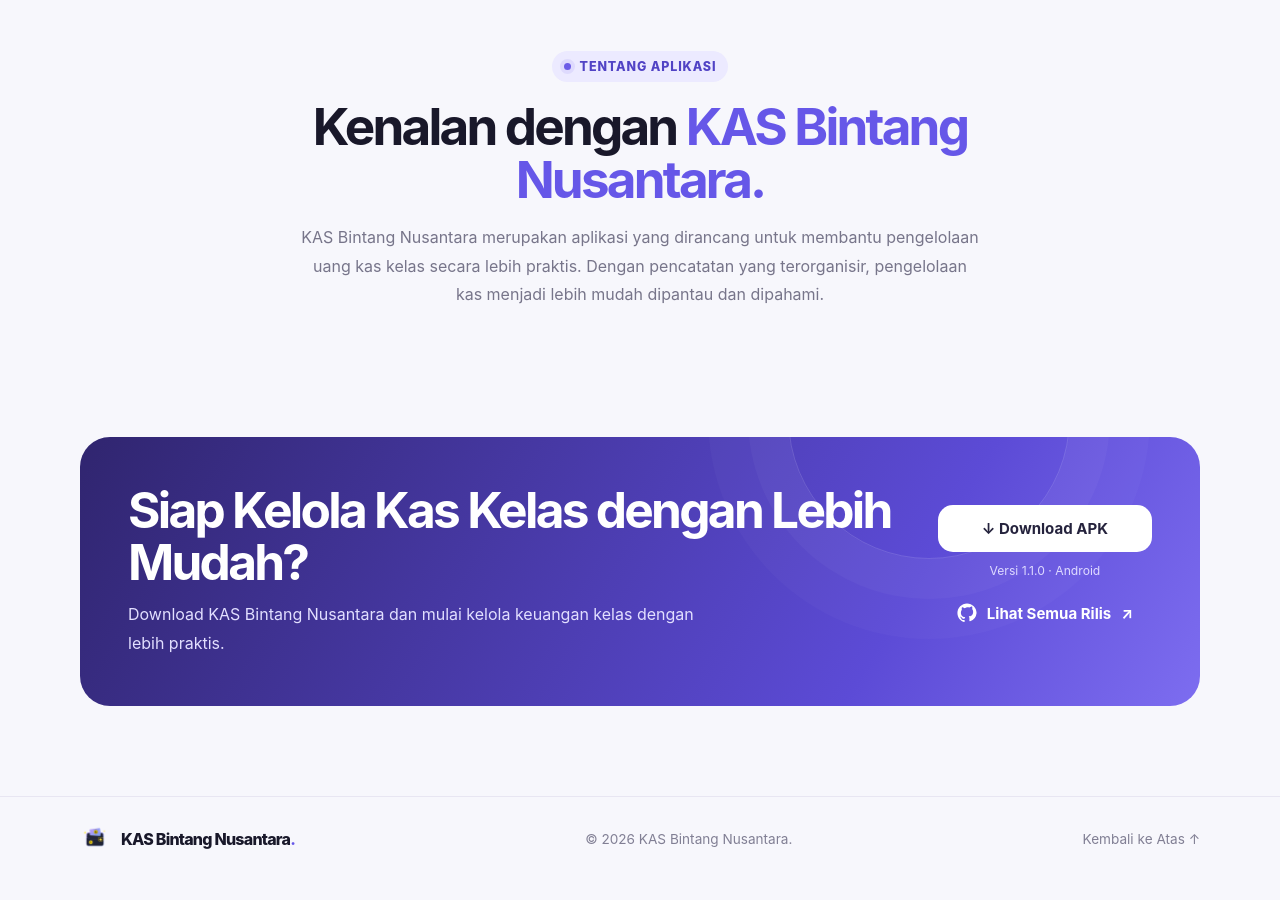
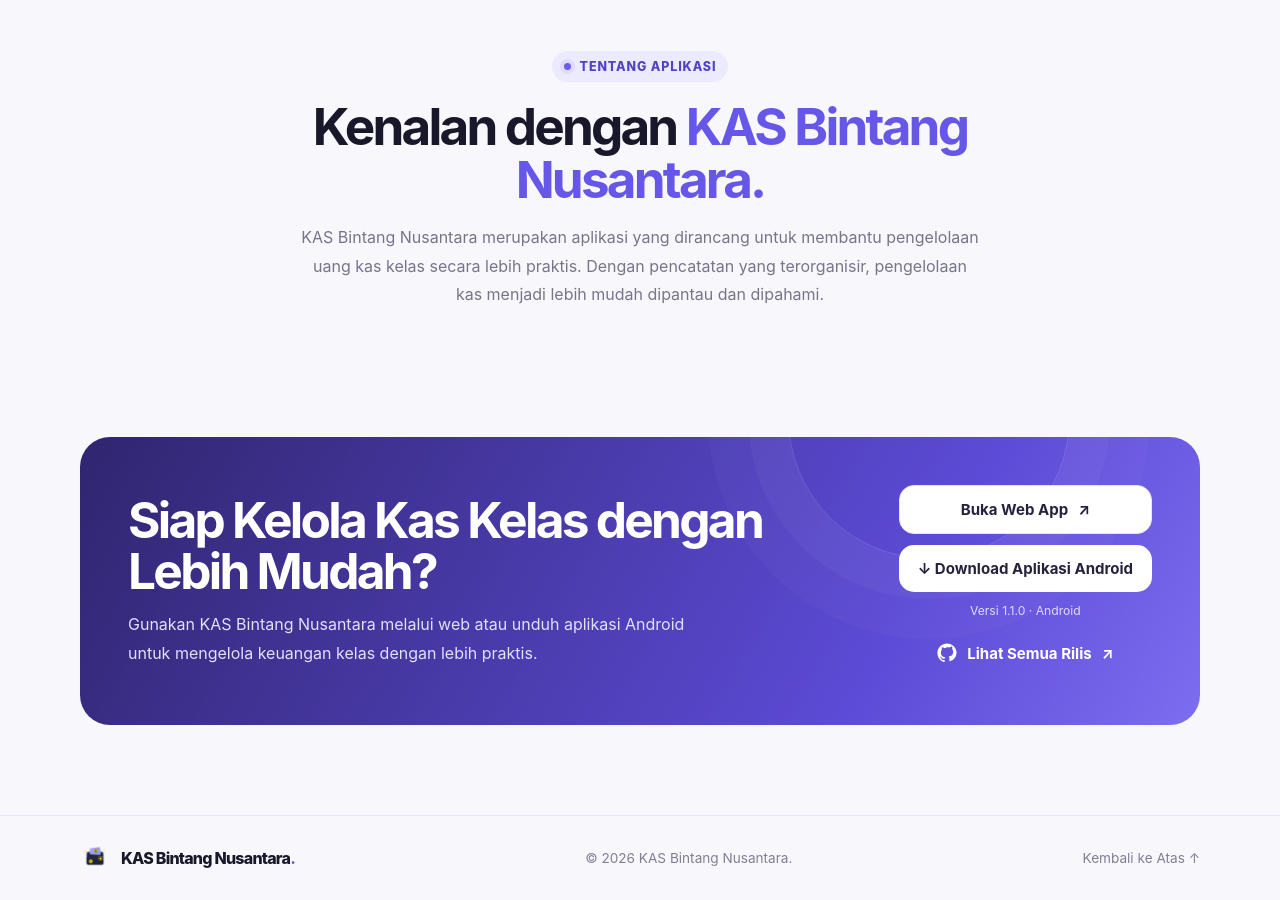
Before and after one commit to ranggawaridat/ranggawaridat.github.io, a Jekyll site: the page projects/kas-bintang-nusantara/index.html, which Jekyll copies as it is, in a window 1280 px wide and 900 px high, scrolled down 1463 px. Built offline with Jekyll 4.4.1, drawn with Linux system fonts in a browser that asks for light colours.

Commit message:
Update download instructions and add web app link for KAS Bintang Nusantara

```diff
--- a/projects/kas-bintang-nusantara/index.html
+++ b/projects/kas-bintang-nusantara/index.html
@@ -498,9 +498,9 @@
           </h2>
 
           <p>
-            Download KAS Bintang Nusantara
-            dan mulai kelola keuangan kelas
-            dengan lebih praktis.
+            Gunakan KAS Bintang Nusantara melalui web
+            atau unduh aplikasi Android untuk mengelola
+            keuangan kelas dengan lebih praktis.
           </p>
 
         </div>
@@ -509,13 +509,21 @@
         <div class="download-actions">
 
           <a
+            class="btn btn-outline"
+            href="web/"
+          >
+            Buka Web App
+            <span aria-hidden="true">↗</span>
+          </a>
+
+          <a
             id="downloadButton"
             class="btn btn-white"
             href="https://github.com/ranggawaridat/kasKelas/releases/download/v1.1.0/app-release.apk"
             target="_blank"
             rel="noopener noreferrer"
           >
-            ↓ Download APK
+            ↓ Download Aplikasi Android
           </a>
 
           <span class="download-note">
```
